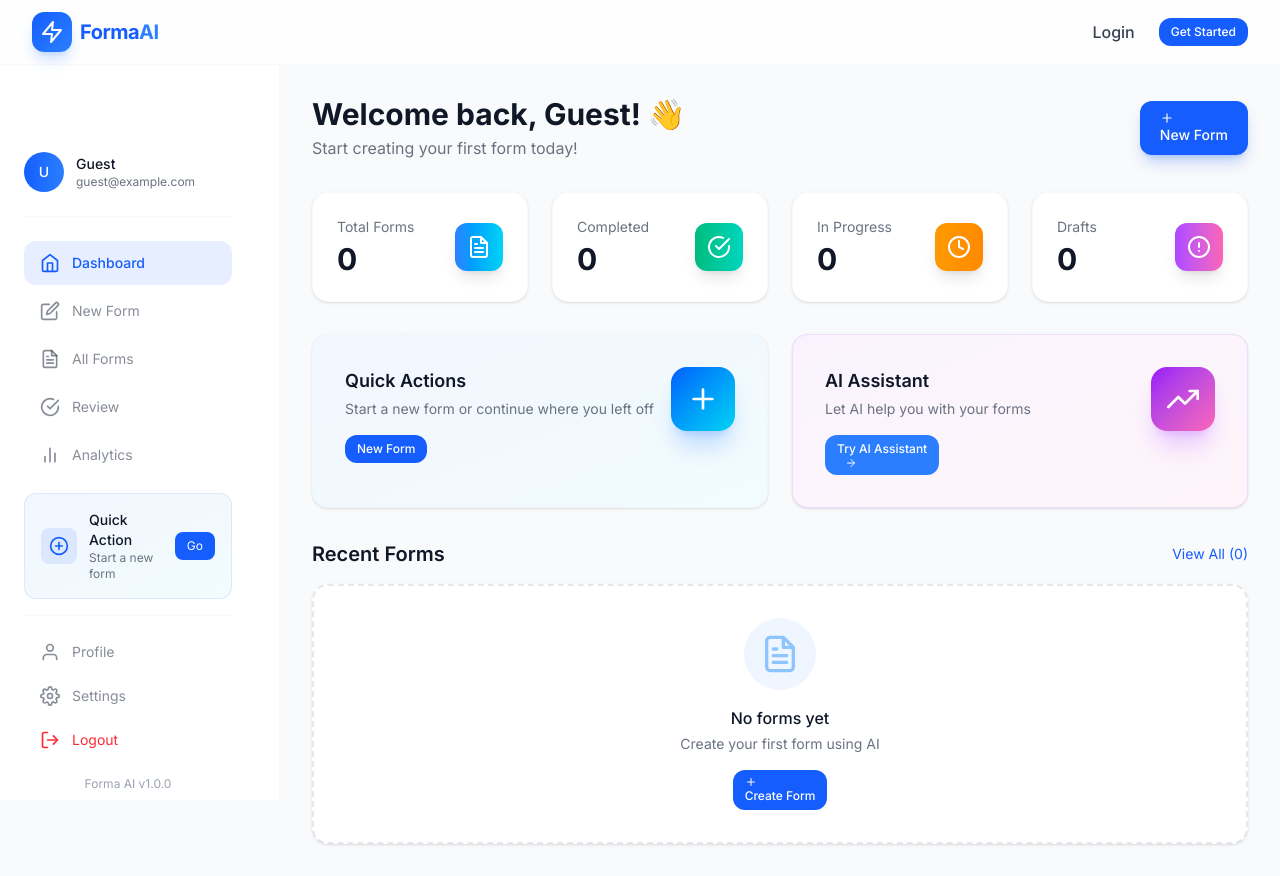
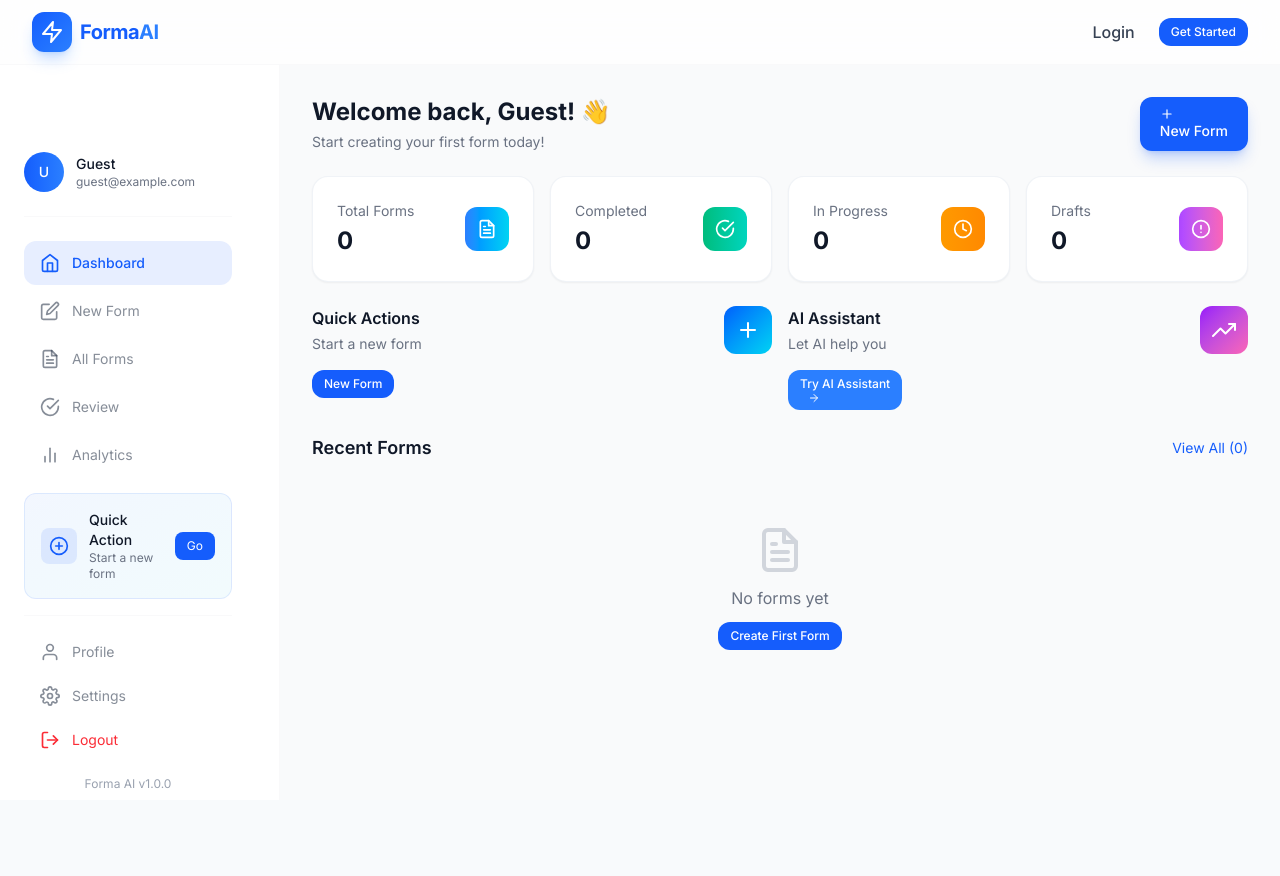
Before and after one commit to akansha1511/FormaAI, a React (Vite) app in the folder frontend/: page /dashboard in a window 1280 px wide. After the commit the page ends 800 px from the top, so only its background shows below. Built offline with nearby package versions, Linux system fonts and the light colour scheme.

Commit message:
Refactor Dashboard component and enhance recent forms
Refactor Dashboard component to improve structure and add date formatting for recent forms.

```diff
--- a/frontend/src/pages/Dashboard.jsx
+++ b/frontend/src/pages/Dashboard.jsx
@@ -1,4 +1,3 @@
-// src/pages/Dashboard.jsx
 import React, { useState, useEffect } from 'react';
 import { Link } from 'react-router-dom';
 import { motion } from 'framer-motion';
@@ -9,54 +8,60 @@ import {
     FiCheckCircle,
     FiAlertCircle,
     FiArrowRight,
-    FiTrendingUp
+    FiTrendingUp,
+    FiCalendar
 } from 'react-icons/fi';
 import { useAuth } from '../context/AuthContext';
-import { useForm } from '../context/FormContext';
 import Button from '../components/Button';
 import Card from '../components/Card';
 
 const Dashboard = () => {
     const { user } = useAuth();
-    const { getForms, getUserForms } = useForm();
     const [recentForms, setRecentForms] = useState([]);
-    const [stats, setStats] = useState({
-        total: 0,
-        completed: 0,
-        inProgress: 0,
-        drafts: 0
-    });
+    const [stats, setStats] = useState({ total: 0, completed: 0, inProgress: 0, drafts: 0 });
 
-    // ✅ Load forms on mount
     useEffect(() => {
-        loadForms();
-    }, []);
-
-    const loadForms = () => {
-        // Get all forms
+        // Load forms from localStorage
         const allForms = JSON.parse(localStorage.getItem('allForms') || '[]');
-
-        // Filter for current user
         const userForms = allForms.filter(f => f.userId === user?.id || !f.userId);
-
-        // Update stats
-        const completed = userForms.filter(f => f.status === 'Completed').length;
-        const inProgress = userForms.filter(f => f.status === 'In Progress' || f.status === 'Review').length;
-        const drafts = userForms.filter(f => f.status === 'Draft').length;
 
         setStats({
             total: userForms.length,
-            completed: completed,
-            inProgress: inProgress,
-            drafts: drafts
+            completed: userForms.filter(f => f.status === 'Completed').length,
+            inProgress: userForms.filter(f => f.status === 'In Progress').length,
+            drafts: userForms.filter(f => f.status === 'Draft').length,
+        });
+
+        // ✅ Sort by date - NEWEST FIRST
+        const sorted = [...userForms].sort((a, b) => {
+            const dateA = new Date(a.submittedAt || a.date || 0);
+            const dateB = new Date(b.submittedAt || b.date || 0);
+            return dateB - dateA;
         });
 
         // Get recent forms (last 5)
-        const sorted = [...userForms].sort((a, b) => new Date(b.submittedAt || b.date) - new Date(a.submittedAt || a.date));
         setRecentForms(sorted.slice(0, 5));
+    }, [user]);
+
+    // ✅ Format date and time
+    const formatDateTime = (dateStr) => {
+        if (!dateStr) return 'N/A';
+        try {
+            const date = new Date(dateStr);
+            const day = String(date.getDate()).padStart(2, '0');
+            const month = String(date.getMonth() + 1).padStart(2, '0');
+            const year = date.getFullYear();
+            let hours = date.getHours();
+            const minutes = String(date.getMinutes()).padStart(2, '0');
+            const ampm = hours >= 12 ? 'PM' : 'AM';
+            hours = hours % 12;
+            hours = hours ? hours : 12;
+            return `${day}/${month}/${year} at ${hours}:${minutes} ${ampm}`;
+        } catch {
+            return dateStr;
+        }
     };
 
-    // Stats cards
     const statCards = [
         { label: 'Total Forms', value: stats.total, icon: FiFileText, color: 'from-blue-500 to-cyan-400' },
         { label: 'Completed', value: stats.completed, icon: FiCheckCircle, color: 'from-emerald-500 to-teal-400' },
@@ -65,14 +70,14 @@ const Dashboard = () => {
     ];
 
     return (
-        <div className="space-y-8">
+        <div className="space-y-6">
             {/* Welcome Section */}
             <div className="flex flex-col md:flex-row md:items-center md:justify-between">
                 <div>
-                    <h1 className="text-3xl font-bold text-gray-900">
+                    <h1 className="text-2xl font-bold text-gray-900">
                         Welcome back, {user?.name || 'Guest'}! 👋
                     </h1>
-                    <p className="text-gray-500 mt-1">
+                    <p className="text-gray-500 text-sm mt-1">
                         {stats.total === 0 ? 'Start creating your first form today!' : `You have ${stats.total} forms processed.`}
                     </p>
                 </div>
@@ -84,132 +89,111 @@ const Dashboard = () => {
                 </Link>
             </div>
 
-            {/* Stats Grid */}
-            <div className="grid sm:grid-cols-2 lg:grid-cols-4 gap-6">
+            {/* Stats Cards */}
+            <div className="grid sm:grid-cols-2 lg:grid-cols-4 gap-4">
                 {statCards.map((stat, index) => (
                     <motion.div
                         key={index}
                         initial={{ opacity: 0, y: 20 }}
                         animate={{ opacity: 1, y: 0 }}
                         transition={{ duration: 0.4, delay: index * 0.1 }}
+                        className="card"
                     >
-                        <Card hoverable className="p-6">
                         <div className="flex items-center justify-between">
                             <div>
                                 <p className="text-sm text-gray-500">{stat.label}</p>
-                                    <p className="text-3xl font-bold text-gray-900 mt-1">{stat.value}</p>
+                                <p className="text-2xl font-bold text-gray-900 mt-1">{stat.value}</p>
                             </div>
-                                <div className={`p-3 rounded-xl bg-linear-to-r ${stat.color} shadow-lg shadow-${stat.color.split('-')[1]}/20`}>
-                                    <stat.icon className="w-6 h-6 text-white" />
+                            <div className={`p-3 rounded-xl bg-linear-to-r ${stat.color}`}>
+                                <stat.icon className="w-5 h-5 text-white" />
                             </div>
                         </div>
-                        </Card>
                     </motion.div>
                 ))}
             </div>
 
             {/* Quick Actions */}
-            <div className="grid md:grid-cols-2 gap-6">
-                <Card className="p-8 bg-linear-to-br from-blue-600/5 to-cyan-500/5 border-blue-600/10">
+            <div className="grid md:grid-cols-2 gap-4">
+                <div className="quick-action">
                     <div className="flex items-start justify-between">
                         <div>
-                            <h3 className="text-lg font-semibold text-gray-900">Quick Actions</h3>
-                            <p className="text-sm text-gray-500 mt-1">Start a new form or continue where you left off</p>
-                            <div className="flex flex-wrap gap-3 mt-4">
-                                <Link to="/ai-input">
-                                    <Button variant="primary" size="sm">
-                                        New Form
-                                    </Button>
+                            <h3 className="font-semibold text-gray-900">Quick Actions</h3>
+                            <p className="text-sm text-gray-500 mt-1">Start a new form</p>
+                            <Link to="/ai-input" className="mt-4 inline-block">
+                                <Button variant="primary" size="sm">New Form</Button>
                             </Link>
                         </div>
-                        </div>
-                        <div className="p-4 bg-linear-to-br from-blue-600 to-cyan-400 rounded-2xl shadow-xl shadow-blue-500/25">
-                            <FiPlus className="w-8 h-8 text-white" />
+                        <div className="p-3 bg-linear-to-br from-blue-600 to-cyan-400 rounded-xl">
+                            <FiPlus className="w-6 h-6 text-white" />
                         </div>
                     </div>
-                </Card>
+                </div>
 
-                <Card className="p-8 bg-linear-to-br from-purple-600/5 to-pink-500/5 border-purple-600/10">
+                <div className="quick-action">
                     <div className="flex items-start justify-between">
                         <div>
-                            <h3 className="text-lg font-semibold text-gray-900">AI Assistant</h3>
-                            <p className="text-sm text-gray-500 mt-1">Let AI help you with your forms</p>
-                            <Link to="/ai-input">
-                                <Button variant="secondary" size="sm" className="mt-4">
+                            <h3 className="font-semibold text-gray-900">AI Assistant</h3>
+                            <p className="text-sm text-gray-500 mt-1">Let AI help you</p>
+                            <Link to="/ai-input" className="mt-4 inline-block">
+                                <Button variant="secondary" size="sm">
                                     Try AI Assistant
                                     <FiArrowRight className="ml-2" />
                                 </Button>
                             </Link>
                         </div>
-                        <div className="p-4 bg-linear-to-br from-purple-600 to-pink-400 rounded-2xl shadow-xl shadow-purple-500/25">
-                            <FiTrendingUp className="w-8 h-8 text-white" />
+                        <div className="p-3 bg-linear-to-br from-purple-600 to-pink-400 rounded-xl">
+                            <FiTrendingUp className="w-6 h-6 text-white" />
                         </div>
                     </div>
-                </Card>
+                </div>
             </div>
 
-            {/* ✅ Recent Forms - Now Shows Real Data */}
+            {/* ✅ Recent Forms - With Date & Time, Newest First */}
             <div>
                 <div className="flex items-center justify-between mb-4">
-                    <h2 className="text-xl font-semibold text-gray-900">Recent Forms</h2>
-                    <Link to="/forms" className="text-sm text-blue-600 hover:text-blue-700 transition-colors">
+                    <h2 className="text-lg font-semibold text-gray-900">Recent Forms</h2>
+                    <Link to="/forms" className="text-sm text-blue-600 hover:underline">
                         View All ({stats.total})
                     </Link>
                 </div>
 
                 {recentForms.length === 0 ? (
-                    <Card className="p-8 text-center border-2 border-dashed border-gray-200">
-                        <div className="flex flex-col items-center justify-center">
-                            <div className="p-4 rounded-full bg-blue-50 mb-4">
-                                <FiFileText className="w-10 h-10 text-blue-300" />
-                            </div>
-                            <h3 className="text-base font-medium text-gray-900 mb-1">No forms yet</h3>
-                            <p className="text-sm text-gray-500">Create your first form using AI</p>
-                            <Link to="/ai-input" className="mt-4">
-                                <Button variant="primary" size="sm">
-                                    <FiPlus className="mr-2" />
-                                    Create Form
-                                </Button>
+                    <div className="text-center py-12">
+                        <FiFileText className="w-12 h-12 text-gray-300 mx-auto mb-3" />
+                        <p className="text-gray-500">No forms yet</p>
+                        <Link to="/ai-input" className="mt-3 inline-block">
+                            <Button variant="primary" size="sm">Create First Form</Button>
                         </Link>
                     </div>
-                    </Card>
                 ) : (
-                    <div className="space-y-3">
+                    <div className="space-y-2">
                         {recentForms.map((form) => (
-                            <motion.div
-                                key={form.id}
-                                initial={{ opacity: 0, x: -20 }}
-                                animate={{ opacity: 1, x: 0 }}
-                                transition={{ duration: 0.3 }}
-                            >
-                                <Card hoverable className="p-5">
-                                    <div className="flex items-center justify-between">
-                                        <div className="flex items-center space-x-4">
-                                            <div className="p-2.5 rounded-xl bg-blue-600/10">
-                                                <FiFileText className="w-5 h-5 text-blue-600" />
+                            <div key={form.id} className="recent-item flex items-center justify-between">
+                                <div className="flex items-center space-x-3">
+                                    <div className="p-2 rounded-lg bg-blue-600/10">
+                                        <FiFileText className="w-4 h-4 text-blue-600" />
                                     </div>
                                     <div>
-                                                <p className="font-medium text-gray-900">{form.title}</p>
-                                                <p className="text-xs text-gray-400">{form.date}</p>
+                                        <p className="font-medium text-gray-900 text-sm">{form.title}</p>
+                                        <p className="text-xs text-gray-400 flex items-center gap-1">
+                                            <FiCalendar className="w-3 h-3" />
+                                            {formatDateTime(form.submittedAt || form.date)}
+                                        </p>
                                     </div>
                                 </div>
                                 <div className="flex items-center gap-3">
-                                            <span className={`px-2 py-1 text-xs font-medium rounded-full ${form.status === 'Completed' ? 'bg-green-100 text-green-700' :
-                                                    form.status === 'In Progress' ? 'bg-amber-100 text-amber-700' :
-                                                        'bg-blue-100 text-blue-700'
+                                    <span className={`text-xs font-medium ${
+                                        form.status === 'Completed' ? 'status-completed' :
+                                        form.status === 'In Progress' ? 'status-inprogress' :
+                                        'status-draft'
                                     }`}>
                                         {form.status}
                                     </span>
-                                            <Link to={`/form/${form.id}`}>
-                                                <Button variant="ghost" size="sm">
+                                    <Link to={`/form/${form.id}`} className="text-sm text-blue-600 hover:underline">
                                         View
-                                                    <FiArrowRight className="ml-1" />
-                                                </Button>
                                     </Link>
                                 </div>
                             </div>
-                                </Card>
-                            </motion.div>
                         ))}
                     </div>
                 )}
```
Lines whose indentation alone changed are shown as unchanged.
